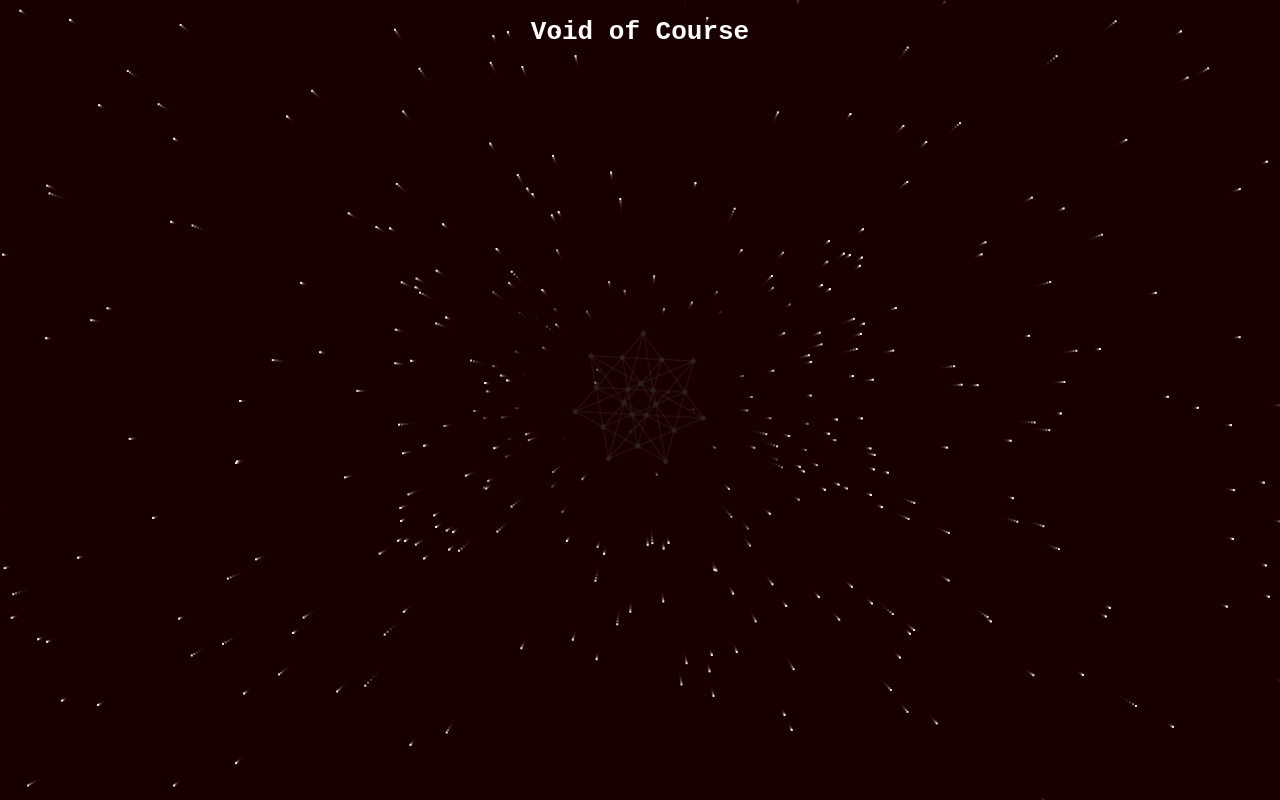
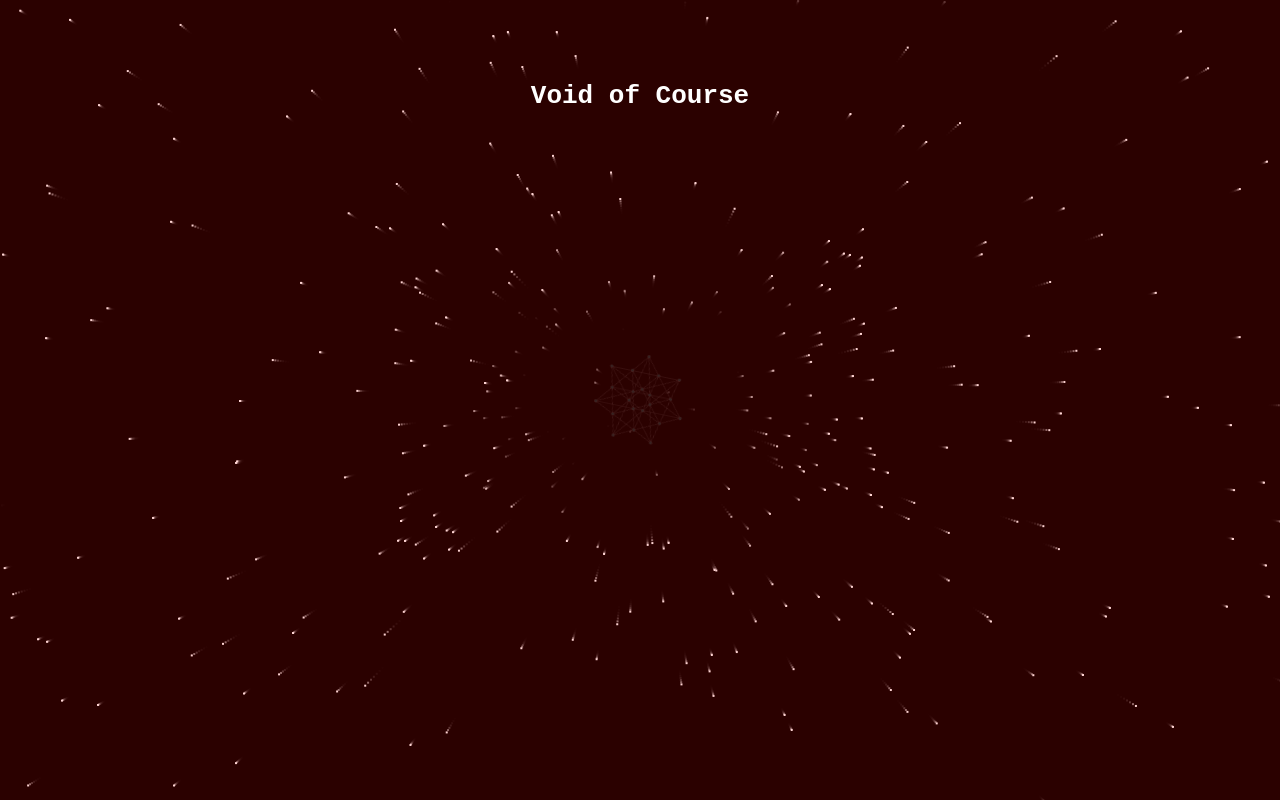
Before and after one commit to sakkelaaksonen/voidofcourseband.com, a plain HTML site: page index.html in a window 1280 px wide. Drawn offline with nearby package versions, Linux system fonts and the light colour scheme.

Commit message:
cool shit

```diff
--- a/index.html
+++ b/index.html
@@ -27,19 +27,19 @@ html, body {
   background-size: 50%;
   background-repeat: no-repeat;
   filter: invert(80%);
-  animation: rotation 300s infinite alternate;
+  animation: rotation 100s infinite alternate;
   opacity:0.2;
 }
 
 .zoomer {
-  animation:zoominout 100s infinite;
+  animation:zoominout 400s infinite;
 }
 .filter {
   background-color: red;
   filter: hue-rotate(240deg);
   animation: rotatehue 200s infinite alternate;
   width: 100%;
-  opacity: 0.1;
+  opacity: 0.18;
 }
 
 
@@ -50,6 +50,7 @@ html, body {
   width: 100%;
   color: white;
   font-family: monospace;
+  padding: 4rem 0;
 }
 
 @keyframes rotatehue{
@@ -57,7 +58,7 @@ html, body {
     -webkit-filter:hue-rotate(0deg)
   }
   50%{
-    -webkit-filter:hue-rotate(90deg)
+    -webkit-filter:hue-rotate(359deg)
   }
   to {
     -webkit-filter:hue-rotate(0deg)
@@ -74,29 +75,33 @@ html, body {
 }
 
 @keyframes zoominout {
-    from {
-        transform: scale(0.2,0.2);
+    0% {
+        transform: scale(0.05,0.05);
     }
 
-    to {
-        transform: scale(1.1,1.2);
+    50% {
+        transform: scale(8,8);
+    }
+
+    100% {
+        transform: scale(0.05,0.05);
     }
 }
 
 
   </style>
-
-
+<script src="https://cdn.jsdelivr.net/npm/lodash@4.17.15/lodash.min.js"></script>
+<script src="./starfield.js"></script>
+<script src="./void.js"></script>
 </head>
 <body>
 <div class="fullScreen" id="fullScreen">
   <canvas class="fullScreen" id="starfield"></canvas>
   <div class="zoomer fullScreen absoluteScreen">
-    <div class="fullScreen  absoluteScreen grumbaum"></div>
+    <div class="fullScreen  absoluteScreen grumbaum" id="grumbaum-image"></div>
   </div>
   <div class="fullScreen  absoluteScreen filter"></div>
-  <h1 class="void">Void of Course</h1>
+  <a class="link" href="https://www.facebook.com/bandVoidofCourse/?" target="_blank"><h1 class="void">Void of Course</h1></a>
 </div>
-<script  src="./starfield.js"></script>
 </body>
 </html>
--- a/starfield.js
+++ b/starfield.js
@@ -264,6 +264,3 @@ StarField.prototype.render = function(numStars, maxStarSpeed) {
             clearTimeout(id);
         };
 }());
-
-// Kick off!
-var starField = new StarField('fullScreen').render(333, 3);
--- /dev/null
+++ b/void.js
@@ -0,0 +1,19 @@
+const voider = {
+  positionToPercent(position,boundary) {
+    return Math.round((position/boundary) *100);
+  },
+  follow:function followGrumbaum({clientX, clientY}) {
+    const topPercent = this.positionToPercent(clientY,window.innerHeight);
+    const leftPercent = this.positionToPercent(clientX,window.innerWidth);
+    this.grumbaum.style.backgroundPosition = `${topPercent}% ${leftPercent}%`;
+  },
+  grumbaum:null,
+  start:function startVoider() {
+    new StarField('fullScreen').render(333, 3);
+    this.grumbaum = document.getElementById('grumbaum-image');
+    document.addEventListener('mousemove',_.throttle(this.follow.bind(this),10));
+  }
+};
+
+window.addEventListener('DOMContentLoaded',() => voider.start());
+// window.addEventListener('DOMContentLoaded',voider);
```
